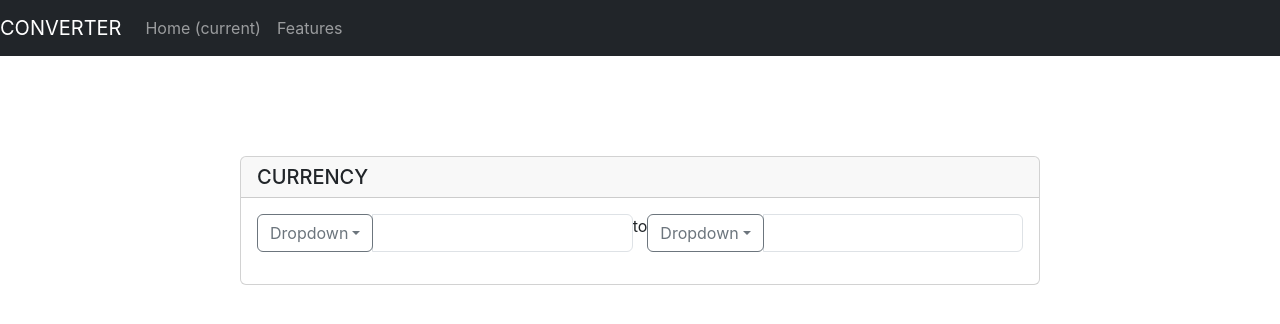
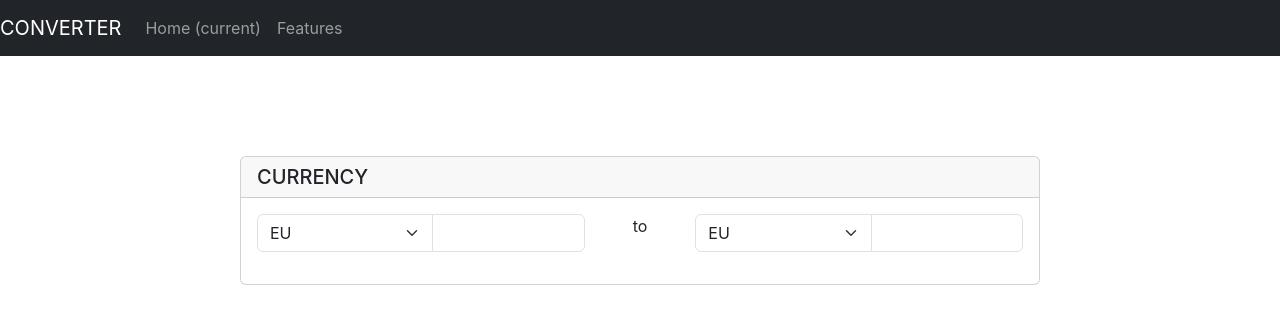
Before and after one commit to fantasseryoga/currency-converter, a React (Create React App) app: page / in a window 1280 px wide. Shown: the top 324 px of the page. Built offline with nearby package versions, Linux system fonts and the light colour scheme.

Commit message:
feat: adding dropdowns, inplementing input logic

```diff
--- a/package.json
+++ b/package.json
@@ -8,8 +8,10 @@
     "@testing-library/user-event": "^13.5.0",
     "react": "^18.2.0",
     "react-dom": "^18.2.0",
+    "react-redux": "^8.1.3",
     "react-router-dom": "^6.20.0",
     "react-scripts": "5.0.1",
+    "redux": "^4.2.1",
     "sass": "^1.69.5",
     "web-vitals": "^2.1.4"
   },
--- a/public/index.html
+++ b/public/index.html
@@ -1,14 +1,12 @@
 <!DOCTYPE html>
 <html lang="en">
+
 <head>
   <meta charset="utf-8" />
   <link rel="icon" href="%PUBLIC_URL%/favicon.ico" />
   <meta name="viewport" content="width=device-width, initial-scale=1" />
   <meta name="theme-color" content="#000000" />
-    <meta
-      name="description"
-      content="Web site created using create-react-app"
-    />
+  <meta name="description" content="Web site created using create-react-app" />
   <link rel="apple-touch-icon" href="%PUBLIC_URL%/logo192.png" />
   <!--
       manifest.json provides metadata used when your web app is installed on a
@@ -24,9 +22,11 @@
       work correctly both with client-side routing and a non-root public URL.
       Learn how to configure a non-root public URL by running `npm run build`.
     -->
-    <link rel="stylesheet" href="https://cdn.jsdelivr.net/npm/bootstrap@5.3.1/dist/css/bootstrap.min.css" integrity="sha256-2TnSHycBDAm2wpZmgdi0z81kykGPJAkiUY+Wf97RbvY=" crossorigin="anonymous">
+  <link rel="stylesheet" href="https://cdn.jsdelivr.net/npm/bootstrap@5.3.1/dist/css/bootstrap.min.css"
+    integrity="sha256-2TnSHycBDAm2wpZmgdi0z81kykGPJAkiUY+Wf97RbvY=" crossorigin="anonymous">
   <title>React App</title>
 </head>
+
 <body>
   <noscript>You need to enable JavaScript to run this app.</noscript>
   <div id="root"></div>
@@ -41,4 +41,7 @@
       To create a production bundle, use `npm run build` or `yarn build`.
     -->
 </body>
+<script src="https://cdn.jsdelivr.net/npm/bootstrap@5.3.1/dist/js/bootstrap.min.js"
+  integrity="sha256-gOQJIa9+K/XdfAuBkg2ONAdw5EnQbokw/s2b8BqsRFg=" crossorigin="anonymous"></script>
+
 </html>
--- a/src/index.js
+++ b/src/index.js
@@ -3,12 +3,28 @@ import ReactDOM from 'react-dom/client';
 import './index.css';
 import App from './App';
 import reportWebVitals from './reportWebVitals';
+import { Provider } from 'react-redux';
+import { createStore } from 'redux';
+
+const defaultState = {
+  currencies: ["eu", "uah", "us"]
+}
+
+const reducer = (state = defaultState, action) => {
+  if (action.type === "SET_CURRENCIES") {
+    return { ...state, currencies: action.payload }
+  }
+
+  return state
+}
+
+const store = createStore(reducer)
 
 const root = ReactDOM.createRoot(document.getElementById('root'));
 root.render(
-  <React.StrictMode>
+  <Provider store={store}>
     <App />
-  </React.StrictMode>
+  </Provider>
 );
 
 reportWebVitals();
--- a/src/pages/HomePage.js
+++ b/src/pages/HomePage.js
@@ -1,10 +1,22 @@
-import { React } from "react"
+import { React, useState } from "react"
 import { Navbar } from "../components/Navbar"
 import "../styles/home.scss"
+import { useSelector } from "react-redux"
 
 
 export const HomePage = () => {
+    const currencies = useSelector(state => state.currencies)
+    const [form, setForm] = useState({
+        firstCurrency: null,
+        secondCurrency: null,
+        firstCurrencyValue: null,
+        secondCurrencyValue: null
+    })
 
+    const changeHandler = event => {
+        setForm({ ...form, [event.target.name]: event.target.value })
+    }
+    console.log(form)
     return (
         <>
             <Navbar />
@@ -13,31 +25,31 @@ export const HomePage = () => {
                 <div class="card-body">
                     <div className="d-flex">
                         <div class="input-group mb-3">
-                            <div class="input-group-prepend">
-                                <button class="btn btn-outline-secondary dropdown-toggle" type="button" data-toggle="dropdown" aria-haspopup="true" aria-expanded="false">Dropdown</button>
-                                <div class="dropdown-menu">
-                                    <a class="dropdown-item" href="#">Action</a>
-                                    <a class="dropdown-item" href="#">Another action</a>
-                                    <a class="dropdown-item" href="#">Something else here</a>
-                                    <div role="separator" class="dropdown-divider"></div>
-                                    <a class="dropdown-item" href="#">Separated link</a>
-                                </div>
-                            </div>
-                            <input type="text" class="form-control" aria-label="Text input with dropdown button" />
+                            <select class="form-select" aria-label="Default select example" name="firstCurrency" onChange={changeHandler}>
+                                {
+                                    currencies.map(el => {
+                                        return (
+                                            <option value={el}>{el.toUpperCase()}</option>
+                                        )
+                                    })
+                                }
+                            </select>
+                            <input type="number" class="form-control" aria-label="Text input with dropdown button" name="firstCurrencyValue" onChange={changeHandler} />
                         </div>
-                        to
+                        <span className="mx-5">
+                            to
+                        </span>
                         <div class="input-group mb-3">
-                            <div class="input-group-prepend">
-                                <button class="btn btn-outline-secondary dropdown-toggle" type="button" data-toggle="dropdown" aria-haspopup="true" aria-expanded="false">Dropdown</button>
-                                <div class="dropdown-menu">
-                                    <a class="dropdown-item" href="#">Action</a>
-                                    <a class="dropdown-item" href="#">Another action</a>
-                                    <a class="dropdown-item" href="#">Something else here</a>
-                                    <div role="separator" class="dropdown-divider"></div>
-                                    <a class="dropdown-item" href="#">Separated link</a>
-                                </div>
-                            </div>
-                            <input type="text" class="form-control" aria-label="Text input with dropdown button" />
+                            <select class="form-select" aria-label="Default select example" name="secondCurrency" onChange={changeHandler} >
+                                {
+                                    currencies.map(el => {
+                                        return (
+                                            <option value={el}>{el.toUpperCase()}</option>
+                                        )
+                                    })
+                                }
+                            </select>
+                            <input type="number" class="form-control" aria-label="Text input with dropdown button" name="secondCurrencyValue" onChange={changeHandler} />
                         </div>
                     </div>
                 </div>
```
Also changed, not shown: 1 other file (tests, documents, lock files or other folders). Lines whose indentation alone changed are shown as unchanged.
